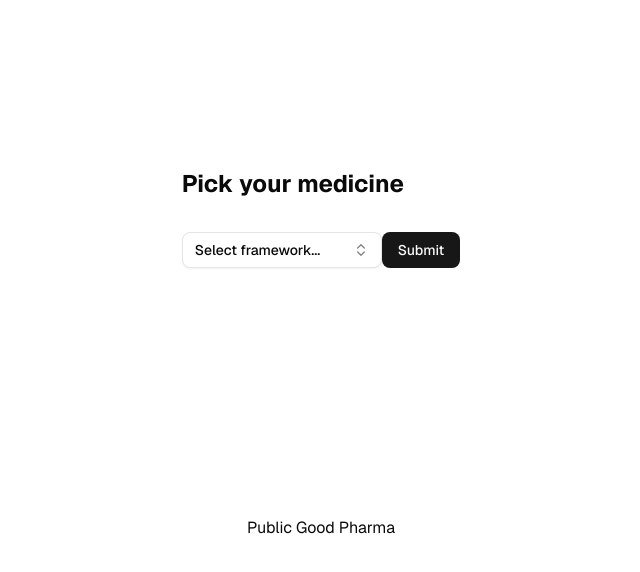
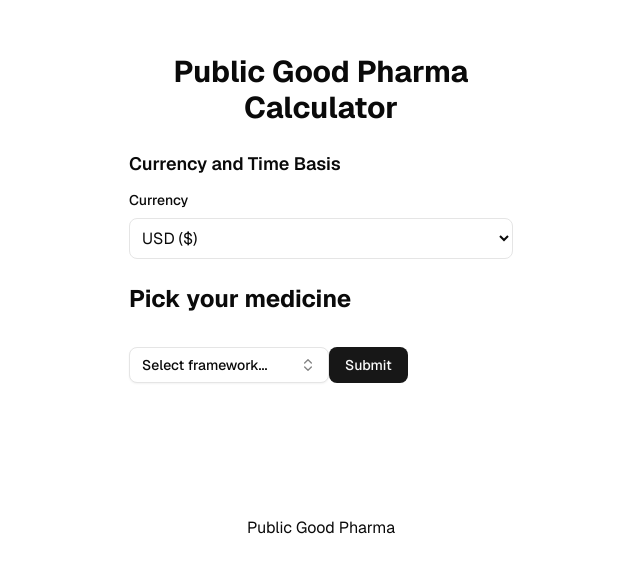
Before and after one commit to solcada/pgp, a Next.js app in the folder src/: page / in a window 1280 px wide. Shown: the part 182-754 px from the top of the page, without its empty margins (319-959 px from the left). Built offline with nearby package versions, Linux system fonts and the light colour scheme.

Commit message:
added currency and time

```diff
--- a/src/app/page.tsx
+++ b/src/app/page.tsx
@@ -14,13 +14,43 @@ const frameworks = [
   { value: "express.js", label: "Express.js" },
 ];
 
+const currencies = [
+  { value: "$", label: "USD ($)" },
+  { value: "€", label: "EUR (€)" },
+  { value: "£", label: "GBP (£)" },
+  { value: "¥", label: "JPY (¥)" },
+];
+
 export default function Home() {
   const [selectedFramework, setSelectedFramework] = useState<string>("");
+  const [currency, setCurrency] = useState<string>("$");
+
   return (
     <div className="font-sans grid grid-rows-[20px_1fr_20px] items-center justify-items-center min-h-screen p-8 pb-20 gap-16 sm:p-20">
       <main className="flex flex-col gap-[32px] row-start-2 items-center sm:items-start">
 
         <div className="w-full max-w-sm">
+          <h1 className="text-3xl font-bold mb-6 text-center">Public Good Pharma Calculator</h1>
+
+          {/* Currency Selection */}
+          <div className="mb-6">
+            <h2 className="text-lg font-semibold mb-3">Currency and Time Basis</h2>
+            <div>
+              <label className="block text-sm font-medium mb-2">Currency</label>
+              <select
+                value={currency}
+                onChange={(e) => setCurrency(e.target.value)}
+                className="w-full p-2 border rounded-md"
+              >
+                {currencies.map((curr) => (
+                  <option key={curr.value} value={curr.value}>
+                    {curr.label}
+                  </option>
+                ))}
+              </select>
+            </div>
+          </div>
+
           <h2 className="text-2xl font-bold mb-4">Pick your medicine</h2>
 
           <ComboboxDemo
@@ -31,7 +61,6 @@ export default function Home() {
             searchPlaceholder="Search framework..."
             emptyText="No framework found."
           />
-
 
           {/* center the button  */}
           <Button className="mt-4">
```
Also changed, not shown: 1 other file (tests, documents, lock files or other folders).
